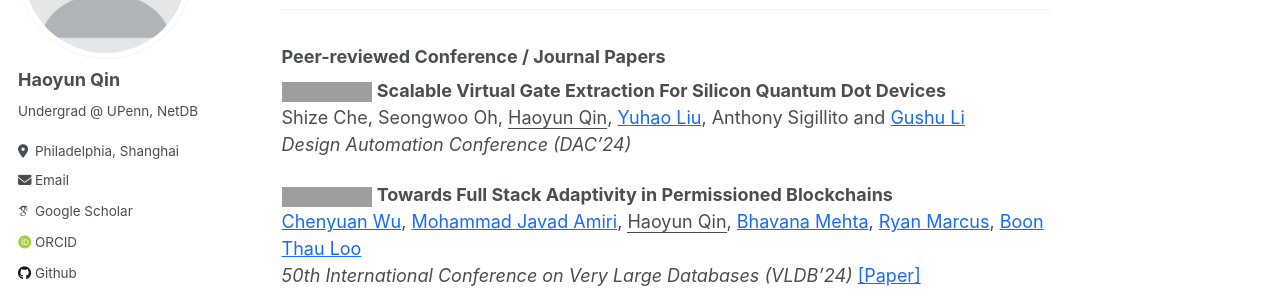
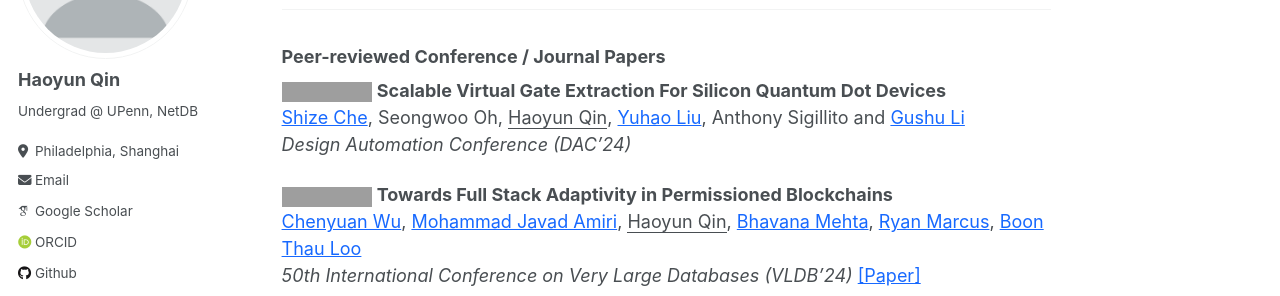
Before and after one commit to JeffersonQin/academic, a Jekyll site: the page built from _pages/includes/pub.md, in a window 1280 px wide and 1243 px high, cut to the strip 202-498 px from the top of the window. Built offline with Jekyll 4.4.1, drawn with Linux system fonts in a browser that asks for light colours; some web fonts are replaced; our own code applies the rules of GitHub Pages for plain Markdown files; part of the change alters nothing that is shown; grey boxes are pictures that could not be loaded.

```diff
--- a/_pages/includes/pub.md
+++ b/_pages/includes/pub.md
@@ -3,7 +3,7 @@
 ### Peer-reviewed Conference / Journal Papers
 
 [![](https://img.shields.io/badge/DAC-2024-blue?style=flat-square)](https://www.dac.com/) **Scalable Virtual Gate Extraction For Silicon Quantum Dot Devices**<br>
-Shize Che, Seongwoo Oh, <ins>Haoyun Qin</ins>, [Yuhao Liu](https://acasta-yhliu.github.io/), Anthony Sigillito and [Gushu Li](https://sites.google.com/view/gushuli)<br>
+[Shize Che](https://shizeche.github.io/), Seongwoo Oh, <ins>Haoyun Qin</ins>, [Yuhao Liu](https://acasta-yhliu.github.io/), Anthony Sigillito and [Gushu Li](https://sites.google.com/view/gushuli)<br>
 *Design Automation Conference (DAC'24)*
 
 [![](https://img.shields.io/badge/VLDB-2024-blue?style=flat-square)](https://vldb.org/2024/) **Towards Full Stack Adaptivity in Permissioned Blockchains**<br>
```
